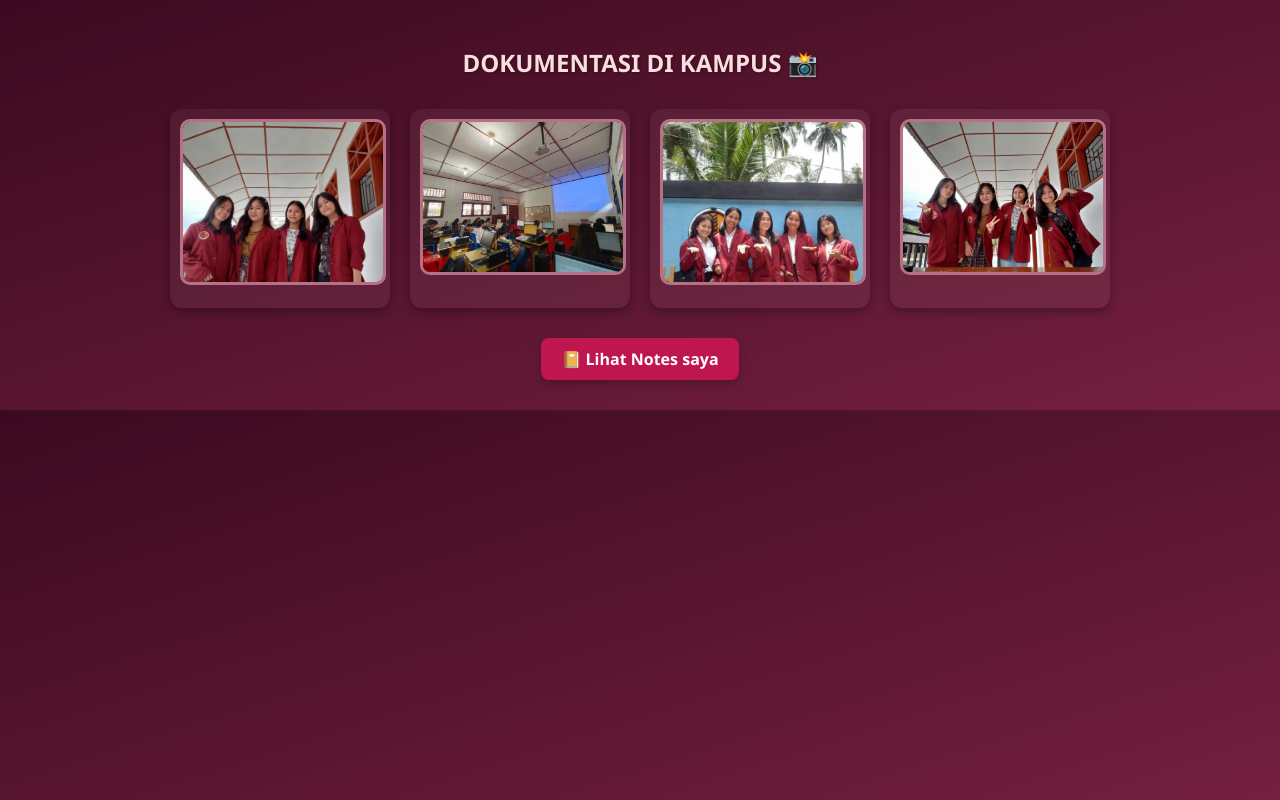
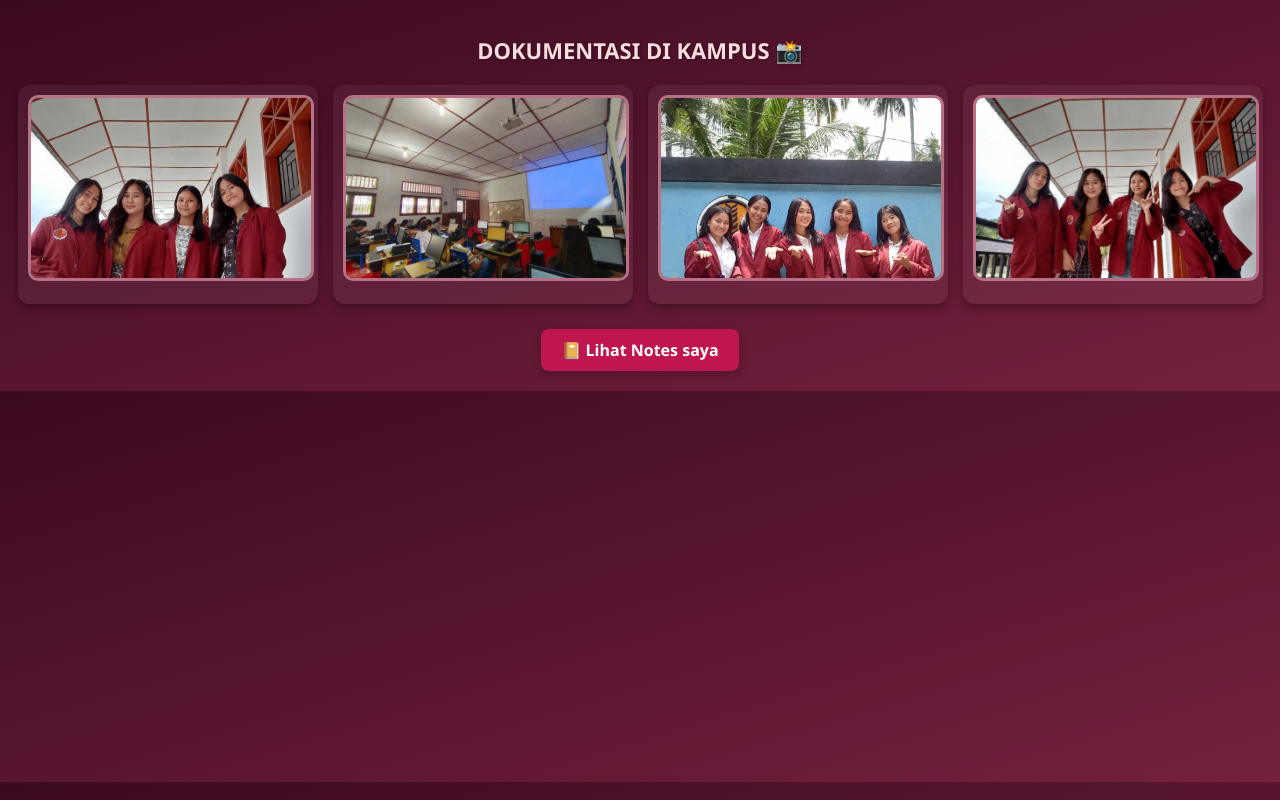
Before and after one commit to helena-wm/website-personal, a plain HTML site: page Documentasi.html in a window 1280 px wide. Drawn offline with Linux system fonts and the light colour scheme.

Commit message:
Documentasi.html

```diff
--- a/Documentasi.html
+++ b/Documentasi.html
@@ -2,13 +2,13 @@
 <html lang="id">
 <head>
   <meta charset="UTF-8">
-  <meta name="viewport" content="width=device-width, initial-scale=1.0"> <!-- Penting untuk mobile -->
+  <meta name="viewport" content="width=device-width, initial-scale=1.0">
   <title>Galeri Helena</title>
   <style>
     body {
       font-family: 'Segoe UI', sans-serif;
       background: linear-gradient(to bottom right, #3b0a20, #75203f);
-      padding: 30px 15px;
+      padding: 20px 10px;
       text-align: center;
       color: #f2e9e9;
       margin: 0;
@@ -16,24 +16,24 @@
 
     h1 {
       color: #f8dede;
-      margin-bottom: 30px;
+      margin-bottom: 20px;
       text-shadow: 1px 1px 3px rgba(0, 0, 0, 0.3);
-      font-size: 24px;
+      font-size: 22px;
     }
 
     .gallery {
       display: flex;
       flex-wrap: wrap;
       justify-content: center;
-      gap: 20px;
+      gap: 15px;
     }
 
     .gallery-item {
       background-color: rgba(255, 255, 255, 0.05);
       border-radius: 12px;
       padding: 10px;
-      width: 200px;
-      max-width: 100%;
+      width: 100%;
+      max-width: 280px;
       box-shadow: 0 4px 10px rgba(0,0,0,0.3);
       transition: transform 0.3s ease;
     }
@@ -45,7 +45,7 @@
     .gallery img {
       width: 100%;
       height: auto;
-      max-height: 160px;
+      max-height: 180px;
       object-fit: cover;
       border-radius: 10px;
       border: 3px solid #b67284;
@@ -59,7 +59,7 @@
 
     a {
       display: inline-block;
-      margin-top: 30px;
+      margin-top: 25px;
       padding: 10px 20px;
       background: #bf1650;
       color: white;
@@ -73,24 +73,14 @@
     a:hover {
       background: #95103a;
     }
-
-    /* Responsif untuk layar kecil */
-    @media (max-width: 500px) {
-      .gallery-item {
-        width: 100%;
-      }
-
-      h1 {
-        font-size: 20px;
-      }
-    }
   </style>
 </head>
 <body>
 
   <h1>DOKUMENTASI DI KAMPUS 📸</h1>
 
-  <div class="gallery"><div class="gallery-item">
+  <div class="gallery">
+    <div class="gallery-item">
       <img src="kampus.jpg" alt="Kampus">
     </div>
     <div class="gallery-item">
```
